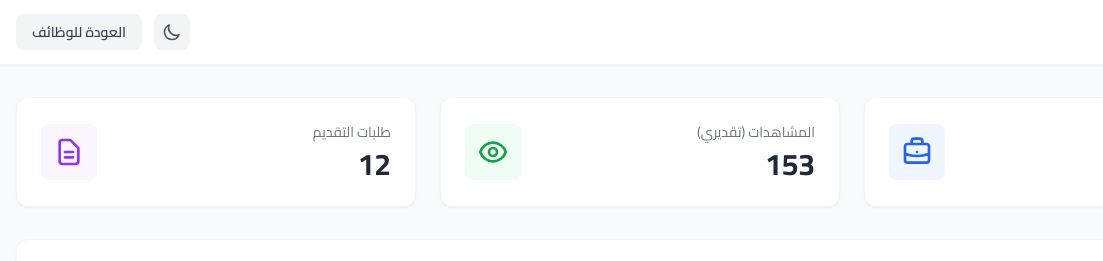
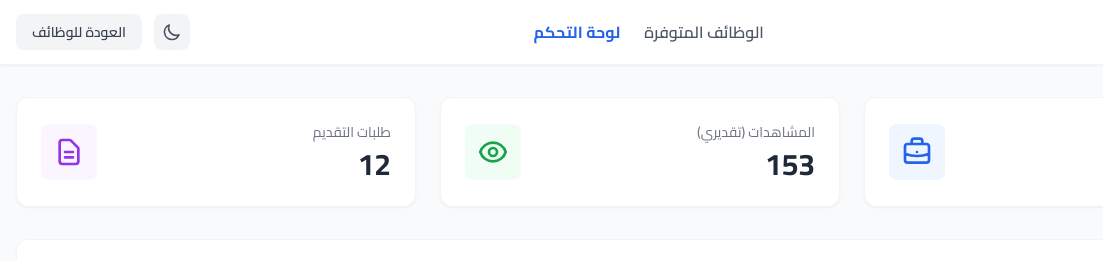
Before and after one commit to KarimWajihKMW/--------------------1767106839942-y21qazrl-a2qhk5, a plain HTML site: page dashboard.html in a window 1280 px wide. Shown: the top 261 px of the page, 0-1103 px from the left. Drawn offline with nearby package versions, Linux system fonts and the light colour scheme.

Commit message:
chore: update via Super Builder

```diff
--- a/dashboard.html
+++ b/dashboard.html
@@ -36,6 +36,12 @@
                     </svg>
                 </a>
                 <h1 class="text-xl font-bold hidden md:block">لوحة التحكم</h1>
+            </div>
+
+            <!-- Center Links (Desktop) -->
+            <div class="hidden md:flex items-center gap-6">
+                <a href="index.html#jobs-grid" class="text-gray-600 dark:text-gray-300 hover:text-blue-600 dark:hover:text-blue-400 font-semibold transition-colors">الوظائف المتوفرة</a>
+                <a href="dashboard.html" class="text-blue-600 dark:text-blue-400 font-bold transition-colors">لوحة التحكم</a>
             </div>
 
             <div class="flex items-center gap-3">
```
